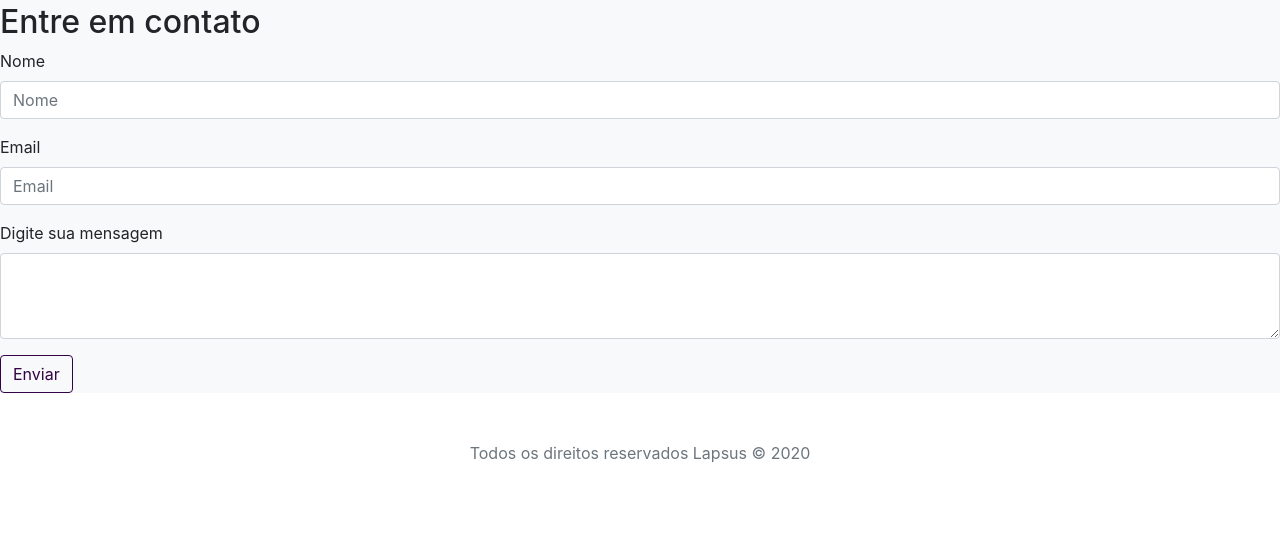
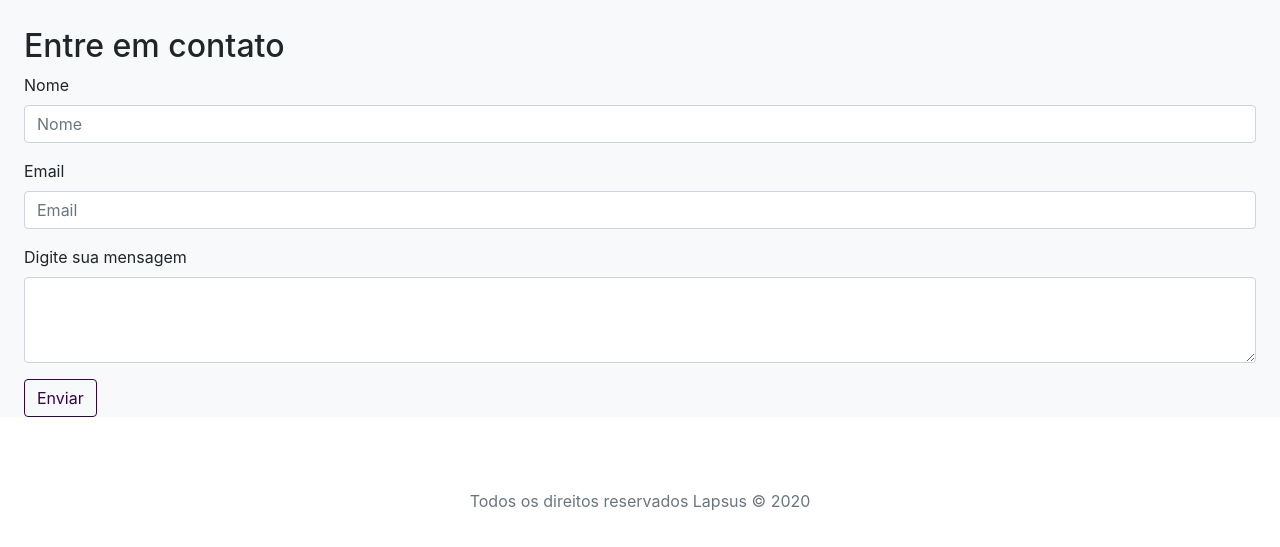
Before and after one commit to eikemello/projectLapsus, a website: page contato.html in a window 1280 px wide. Shown: the part 809-1356 px from the top of the page. Before the commit the page ends 1322 px from the top, so only its background shows below. Drawn offline with Linux system fonts and the light colour scheme.

Commit message:
Update contato.html

```diff
--- a/contato.html
+++ b/contato.html
@@ -24,7 +24,7 @@
                 width="600" height="450" frameborder="0" style="border:0;" allowfullscreen="" aria-hidden="false"
                 tabindex="0"></iframe>
         </div>
-        <form>
+        <form class="m-4">
           <h2>Entre em contato</h2>
           <div class="form-group">
             <label for="name">Nome</label>
```
